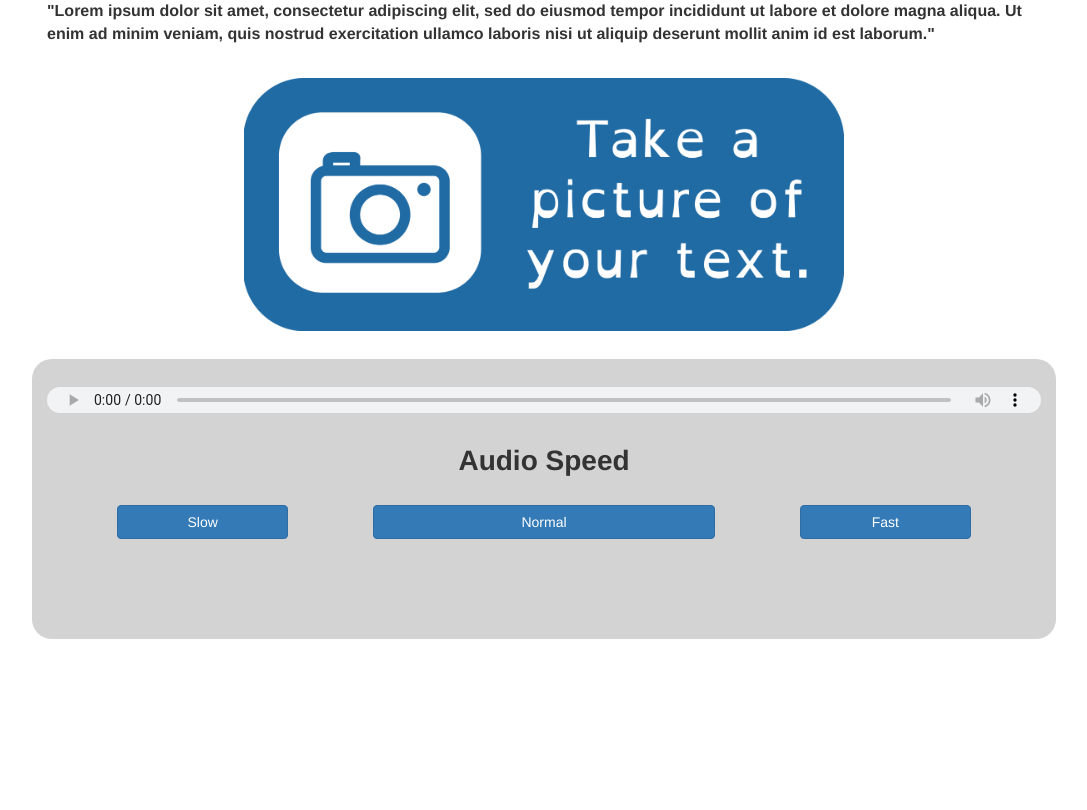
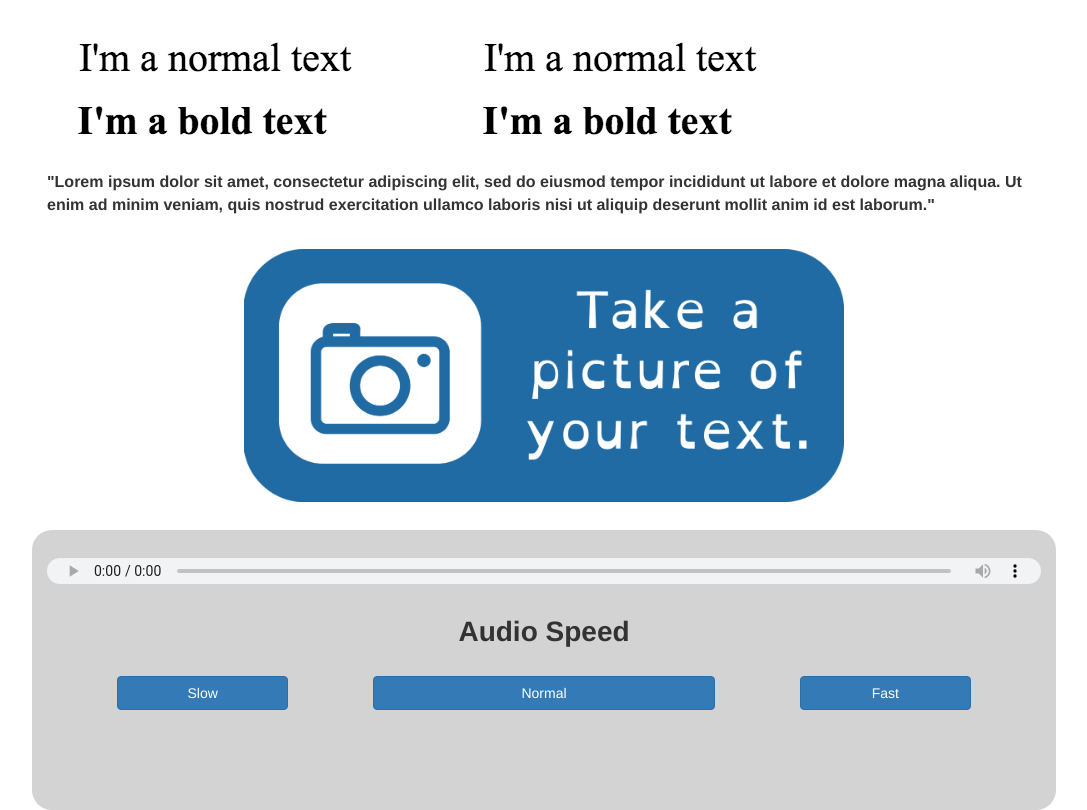
Before and after one commit to estensen/my-eyes, a website: page views/index.html in a window 1280 px wide. Shown: the whole page, without its empty margins (96-1183 px from the left). Drawn offline with nearby package versions, Linux system fonts and the light colour scheme.

```diff
--- a/views/index.html
+++ b/views/index.html
@@ -12,10 +12,14 @@
 
     <div class="main-container">
 
-        <!--<div>-->
-            <!--<img src="sampleText.png">-->
-            <!--<img src="sampleText.png">-->
-        <!--</div>-->
+        <div class="col-xs-12">
+            <a >
+                <img src="sampleText.png">
+            </a>
+            <a>
+                <img src="sampleText.png">
+            </a>
+        </div>
 
         <div id="description" class="col-xs-12">
             <p>"Lorem ipsum dolor sit amet, consectetur adipiscing elit, sed do eiusmod tempor incididunt ut labore et
```
